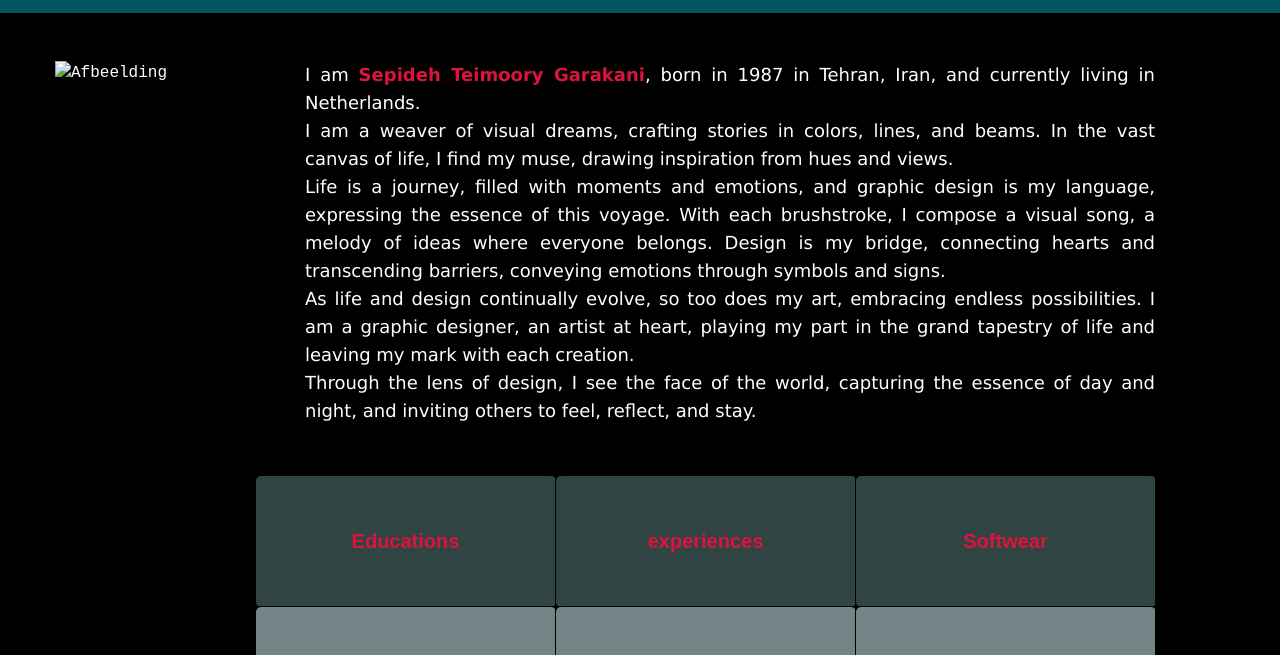
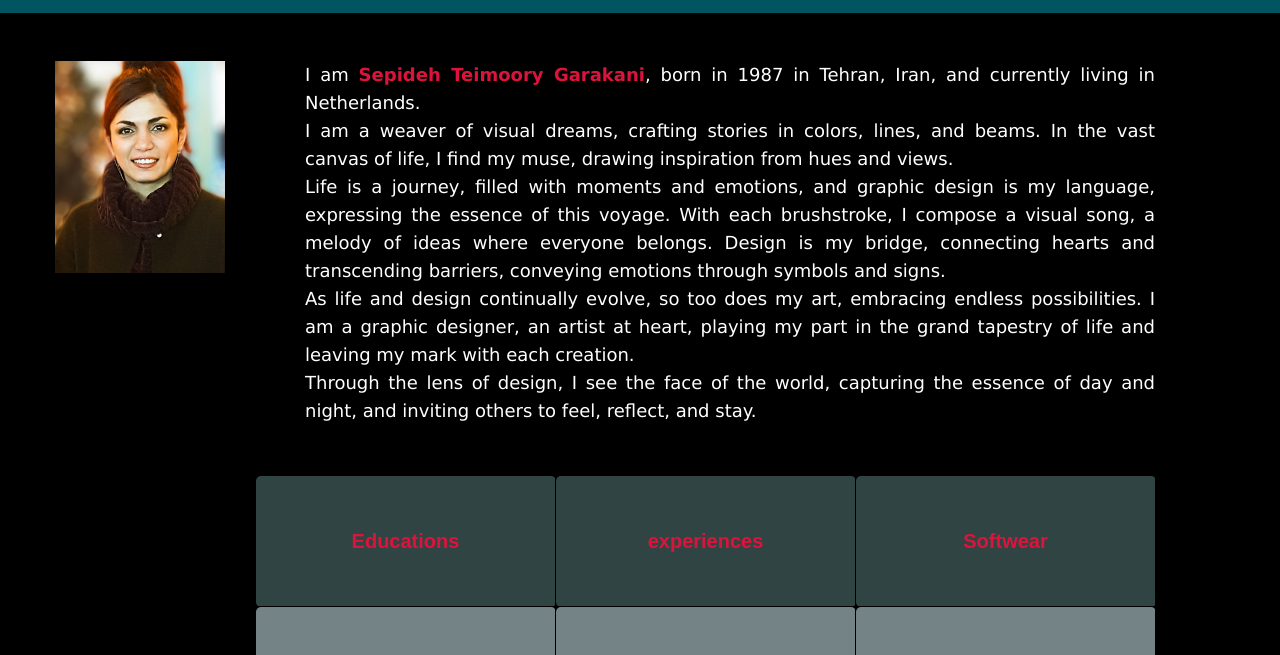
Before and after one commit to Availsun/S.T.G, a plain HTML site: page html/overmij.html in a window 1280 px wide. Shown: the part 145-800 px from the top of the page. Drawn offline with nearby package versions, Linux system fonts and the light colour scheme.

Commit message:
Update overmij.html

```diff
--- a/html/overmij.html
+++ b/html/overmij.html
@@ -30,7 +30,7 @@
     <div class="container my-5">
         <div class="row">
             <div class="col-md-2">
-                <img src="../Afbeeldingen/OverMij.jpg" class="img-fluid" alt="Afbeelding">
+                <img src="../OverMij.jpg" class="img-fluid" alt="Afbeelding">
             </div>
             <div class="col-md-10">
                 <p class="textContainer">
```
